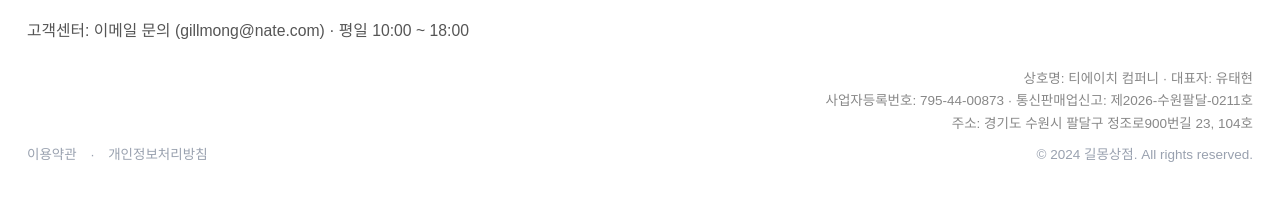
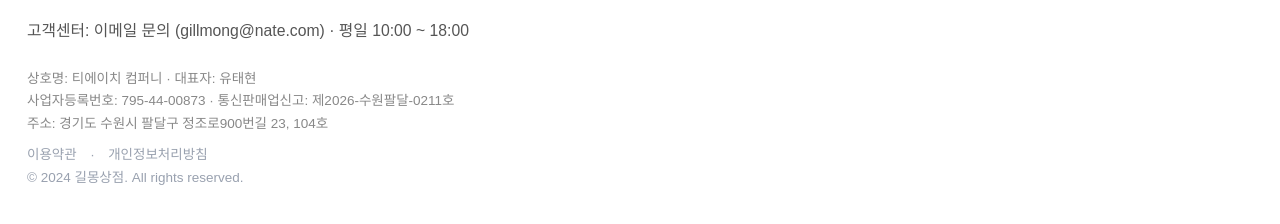
Before and after one commit to rorhkdcns/gillmong, a Next.js app: page /charge in a window 1280 px wide. Shown: the part 1232-1456 px from the top of the page. Built offline with nearby package versions, Linux system fonts and the light colour scheme; no server answers.

Commit message:
design: 푸터 전체 텍스트 왼쪽 정렬 통일

```diff
--- a/src/components/SiteFooter.tsx
+++ b/src/components/SiteFooter.tsx
@@ -9,11 +9,11 @@ export default function SiteFooter() {
         </p>
 
         {/* 사업자 정보 + 카피라이트 */}
-        <div className="mt-6 flex flex-col gap-1 text-xs text-[#888888] md:text-right">
+        <div className="mt-6 flex flex-col gap-1 text-xs text-[#888888]">
           <span>상호명: 티에이치 컴퍼니 · 대표자: 유태현</span>
           <span>사업자등록번호: 795-44-00873 · 통신판매업신고: 제2026-수원팔달-0211호</span>
           <span>주소: 경기도 수원시 팔달구 정조로900번길 23, 104호</span>
-          <div className="mt-2 flex flex-col gap-1 sm:flex-row sm:items-center sm:justify-between text-gray-400">
+          <div className="mt-2 flex flex-col gap-1 text-gray-400">
             <div className="flex items-center gap-3">
               <a href="/terms"   className="hover:underline">이용약관</a>
               <span>·</span>
```
